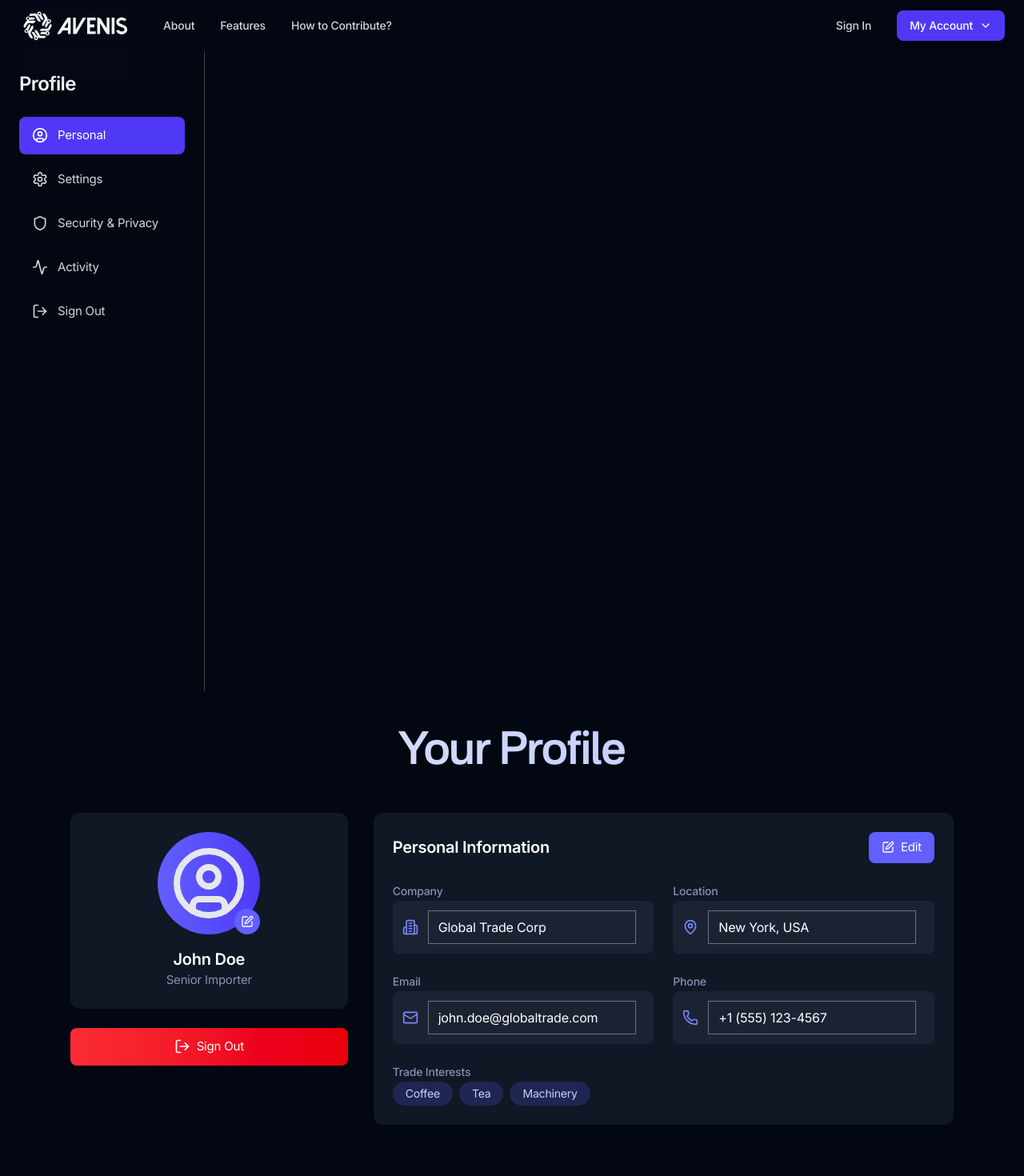
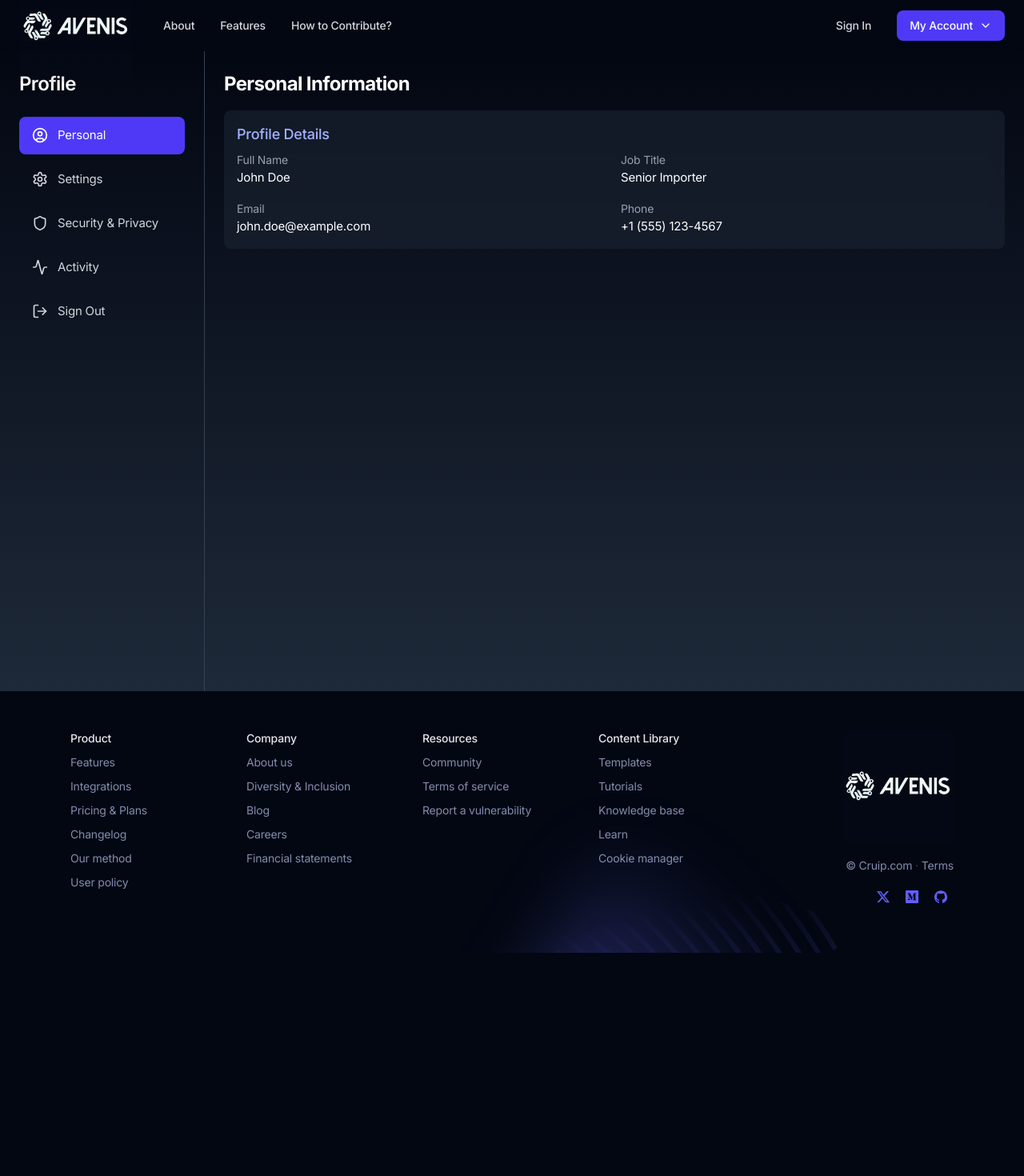
Before and after one commit to Eyuelwoldeh/TradeSphere-Front-end-tsx, a Next.js app: page /profile in a window 1280 px wide. Shown: the top 1470 px of the page at 80% size. After the commit the page ends 1191 px from the top, so only its background shows below. Built offline with nearby package versions, Linux system fonts and the light colour scheme.

Commit message:
Added Profile section authorization

```diff
--- a/app/profile/page.tsx
+++ b/app/profile/page.tsx
@@ -1,15 +1,130 @@
 "use client";
 import { useState } from "react";
 import { useRouter } from "next/navigation";
-import { UserCircle, Building2, MapPin, Mail, Phone, LogOut, Edit, Save, X } from "lucide-react";
+import { UserCircle, LogOut } from "lucide-react";
 import { Dialog } from "@headlessui/react";
-import { Sidebar, Menu, MenuItem, SubMenu } from 'react-pro-sidebar';
-import { Settings, Lock, Activity, Shield } from "lucide-react";
+import { Settings, Activity, Shield } from "lucide-react";
+
+// Create content components for each tab
+const PersonalContent = () => (
+  <div className="p-6">
+    <h2 className="text-2xl font-bold text-white mb-4">Personal Information</h2>
+    <div className="space-y-4">
+      <div className="bg-gray-800/50 p-4 rounded-lg backdrop-blur-sm">
+        <h3 className="text-lg font-medium text-indigo-300 mb-2">Profile Details</h3>
+        <div className="grid grid-cols-1 gap-4 md:grid-cols-2">
+          <div>
+            <label className="block text-sm text-gray-400">Full Name</label>
+            <p className="text-white">John Doe</p>
+          </div>
+          <div>
+            <label className="block text-sm text-gray-400">Job Title</label>
+            <p className="text-white">Senior Importer</p>
+          </div>
+          <div>
+            <label className="block text-sm text-gray-400">Email</label>
+            <p className="text-white">john.doe@example.com</p>
+          </div>
+          <div>
+            <label className="block text-sm text-gray-400">Phone</label>
+            <p className="text-white">+1 (555) 123-4567</p>
+          </div>
+        </div>
+      </div>
+    </div>
+  </div>
+);
+
+const SettingsContent = () => (
+  <div className="p-6">
+    <h2 className="text-2xl font-bold text-white mb-4">Account Settings</h2>
+    <div className="space-y-4">
+      <div className="bg-gray-800/50 p-4 rounded-lg backdrop-blur-sm">
+        <h3 className="text-lg font-medium text-indigo-300 mb-2">Preferences</h3>
+        <div className="space-y-3">
+          <div className="flex items-center justify-between">
+            <div>
+              <p className="text-white">Dark Mode</p>
+              <p className="text-sm text-gray-400">Toggle dark/light theme</p>
+            </div>
+            <div className="relative inline-block w-12 h-6 rounded-full bg-gray-600">
+              <div className="absolute left-1 top-1 h-4 w-4 rounded-full bg-white"></div>
+            </div>
+          </div>
+          <div className="flex items-center justify-between">
+            <div>
+              <p className="text-white">Email Notifications</p>
+              <p className="text-sm text-gray-400">Receive email updates</p>
+            </div>
+            <div className="relative inline-block w-12 h-6 rounded-full bg-indigo-600">
+              <div className="absolute right-1 top-1 h-4 w-4 rounded-full bg-white"></div>
+            </div>
+          </div>
+        </div>
+      </div>
+    </div>
+  </div>
+);
+
+type SecurityContentProps = {
+  onPasswordChange: () => void;
+};
+
+const SecurityContent = ({ onPasswordChange }: SecurityContentProps) => (
+  <div className="p-6">
+    <h2 className="text-2xl font-bold text-white mb-4">Security & Privacy</h2>
+    <div className="space-y-4">
+      <div className="bg-gray-800/50 p-4 rounded-lg backdrop-blur-sm">
+        <h3 className="text-lg font-medium text-indigo-300 mb-2">Password</h3>
+        <button onClick={onPasswordChange} className="px-4 py-2 bg-indigo-600 text-white rounded-lg hover:bg-indigo-700">
+          Change Password
+        </button>
+      </div>
+      <div className="bg-gray-800/50 p-4 rounded-lg backdrop-blur-sm">
+        <h3 className="text-lg font-medium text-indigo-300 mb-2">Two-Factor Authentication</h3>
+        <div className="flex items-center justify-between">
+          <div>
+            <p className="text-white">Enable 2FA</p>
+            <p className="text-sm text-gray-400">Add an extra layer of security</p>
+          </div>
+          <div className="relative inline-block w-12 h-6 rounded-full bg-gray-600">
+            <div className="absolute left-1 top-1 h-4 w-4 rounded-full bg-white"></div>
+          </div>
+        </div>
+      </div>
+    </div>
+  </div>
+);
+
+const ActivityContent = () => (
+  <div className="p-6">
+    <h2 className="text-2xl font-bold text-white mb-4">Recent Activity</h2>
+    <div className="space-y-4">
+      <div className="bg-gray-800/50 p-4 rounded-lg backdrop-blur-sm">
+        <h3 className="text-lg font-medium text-indigo-300 mb-2">Login History</h3>
+        <div className="space-y-3">
+          <div className="border-b border-gray-700 pb-2">
+            <p className="text-white font-medium">Today, 10:45 AM</p>
+            <p className="text-sm text-gray-400">Chrome on Windows • 192.168.1.1</p>
+          </div>
+          <div className="border-b border-gray-700 pb-2">
+            <p className="text-white font-medium">Yesterday, 8:30 PM</p>
+            <p className="text-sm text-gray-400">Safari on macOS • 192.168.1.2</p>
+          </div>
+          <div className="border-b border-gray-700 pb-2">
+            <p className="text-white font-medium">Feb 17, 2025, 3:15 PM</p>
+            <p className="text-sm text-gray-400">Firefox on Linux • 192.168.1.3</p>
+          </div>
+        </div>
+      </div>
+    </div>
+  </div>
+);
 
 const Profile = () => {
-  const [isEditing, setIsEditing] = useState(false);
   const router = useRouter();
-  let [isOpen, setIsOpen] = useState(false)
+  const [isOpen, setIsOpen] = useState(false);
+  const [selectedTab, setSelectedTab] = useState("personal");
 
   const menuItems = [
     { id: "personal", label: "Personal", icon: UserCircle },
@@ -17,16 +132,34 @@ const Profile = () => {
     { id: "security", label: "Security & Privacy", icon: Shield },
     { id: "activity", label: "Activity", icon: Activity },
   ];
-  const [selectedTab, setSelectedTab] = useState("personal");
+
+  const handlePasswordChange = () => {
+    router.push('/reset-password');
+  };
 
   const handleSignOut = () => {
     localStorage.removeItem("user");
     router.push("/");
   };
 
+  // Function to render the correct content based on selected tab
+  const renderContent = () => {
+    switch (selectedTab) {
+      case "personal":
+        return <PersonalContent />;
+      case "settings":
+        return <SettingsContent />;
+      case "security":
+        return <SecurityContent onPasswordChange={handlePasswordChange}/>;
+      case "activity":
+        return <ActivityContent />;
+      default:
+        return <PersonalContent />;
+    }
+  };
+
   return (
-
-    <section className="min-h-screen bg-gradient-to-b">
+    <section className="min-h-screen bg-gradient-to-b to-gray-800 flex">
       {/* Sidebar */}
       <aside className="h-screen w-64 p-6 border-r border-gray-700 bg-transparent">
         <h2 className="text-2xl font-semibold text-white mb-6">Profile</h2>
@@ -54,44 +187,13 @@ const Profile = () => {
           </button>
         </nav>
       </aside>
-      <div className="mx-auto max-w-6xl px-4 sm:px-6 py-12">
-        {/* Header Section */}
-        <div className="mb-12 text-center">
-          <h1 className="animate-[gradient_6s_linear_infinite] bg-[linear-gradient(to_right,var(--color-gray-200),var(--color-indigo-200),var(--color-gray-50),var(--color-indigo-300),var(--color-gray-200))] bg-[length:200%_auto] bg-clip-text font-nacelle text-4xl font-semibold text-transparent md:text-5xl">
-            Your Profile
-          </h1>
-        </div>
 
-        {/* Main Content */}
-        <div className="grid gap-8 md:grid-cols-3">
-          {/* Left Column - Profile Picture & Quick Actions */}
-          <div className="space-y-6">
-            <div className="rounded-xl bg-gray-800/50 p-6 backdrop-blur-sm">
-              <div className="flex flex-col items-center space-y-4">
-                <div className="relative">
-                  <div className="h-32 w-32 rounded-full bg-gradient-to-r from-indigo-500 to-indigo-600 flex items-center justify-center">
-                    <UserCircle className="h-24 w-24 text-gray-200" />
-                  </div>
-                  <button className="absolute bottom-0 right-0 rounded-full bg-indigo-500 p-2 text-white hover:bg-indigo-600">
-                    <Edit className="h-4 w-4" />
-                  </button>
-                </div>
-                <div className="text-center">
-                  <h2 className="text-xl font-semibold text-white">John Doe</h2>
-                  <p className="text-indigo-200/65">Senior Importer</p>
-                </div>
-              </div>
-            </div>
+      {/* Content Area */}
+      <main className="flex-1">
+        {renderContent()}
+      </main>
 
-            <button
-              onClick={() => setIsOpen(true)}
-              className="w-full rounded-lg bg-gradient-to-r from-red-500 to-red-600 px-4 py-3 text-white hover:from-red-600 hover:to-red-700 flex items-center justify-center gap-2"
-            >
-              <LogOut className="h-5 w-5" />
-              Sign Out
-            </button>
-          </div>
-          {/* Modal for Confirmation */}
+      {/* Sign Out Confirmation Modal */}
       <Dialog open={isOpen} onClose={() => setIsOpen(false)} className="fixed inset-0 z-50 flex items-center justify-center">
         <div className="fixed inset-0 bg-black bg-opacity-50" aria-hidden="true"></div>
         <Dialog.Panel className="relative bg-white rounded-lg shadow-lg p-6 max-w-sm mx-auto">
@@ -108,8 +210,8 @@ const Profile = () => {
             </button>
             <button
               onClick={() => {
-                    setIsOpen(false);  // Close the modal first
-                    setTimeout(handleSignOut, 300); // Delay sign out slightly to prevent instant navigation
+                setIsOpen(false);
+                setTimeout(handleSignOut, 300);
               }}
               className="px-4 py-2 bg-red-600 text-white rounded-lg hover:bg-red-700"
             >
@@ -118,112 +220,6 @@ const Profile = () => {
           </div>
         </Dialog.Panel>
       </Dialog>
-
-
-          {/* Middle Column - Personal Information */}
-          <div className="rounded-xl bg-gray-800/50 p-6 backdrop-blur-sm md:col-span-2">
-            <div className="mb-6 flex items-center justify-between">
-              <h3 className="text-xl font-semibold text-white">Personal Information</h3>
-              <button
-                onClick={() => setIsEditing(!isEditing)}
-                className="flex items-center gap-2 rounded-lg bg-indigo-500 px-4 py-2 text-white hover:bg-indigo-600"
-              >
-                {isEditing ? (
-                  <>
-                    <Save className="h-4 w-4" />
-                    Save
-                  </>
-                ) : (
-                  <>
-                    <Edit className="h-4 w-4" />
-                    Edit
-                  </>
-                )}
-              </button>
-            </div>
-
-            <div className="space-y-6">
-              <div className="grid gap-6 md:grid-cols-2">
-                <div className="space-y-2">
-                  <label className="text-sm font-medium text-indigo-200/65">Company</label>
-                  <div className="flex items-center gap-3 rounded-lg bg-gray-700/30 p-3">
-                    <Building2 className="h-5 w-5 text-indigo-400" />
-                    <input
-                      type="text"
-                      className="bg-transparent text-white focus:outline-none disabled:cursor-not-allowed"
-                      value="Global Trade Corp"
-                      disabled={!isEditing}
-                    />
-                  </div>
-                </div>
-
-                <div className="space-y-2">
-                  <label className="text-sm font-medium text-indigo-200/65">Location</label>
-                  <div className="flex items-center gap-3 rounded-lg bg-gray-700/30 p-3">
-                    <MapPin className="h-5 w-5 text-indigo-400" />
-                    <input
-                      type="text"
-                      className="bg-transparent text-white focus:outline-none disabled:cursor-not-allowed"
-                      value="New York, USA"
-                      disabled={!isEditing}
-                    />
-                  </div>
-                </div>
-
-                <div className="space-y-2">
-                  <label className="text-sm font-medium text-indigo-200/65">Email</label>
-                  <div className="flex items-center gap-3 rounded-lg bg-gray-700/30 p-3">
-                    <Mail className="h-5 w-5 text-indigo-400" />
-                    <input
-                      type="email"
-                      className="bg-transparent text-white focus:outline-none disabled:cursor-not-allowed"
-                      value="john.doe@globaltrade.com"
-                      disabled={!isEditing}
-                    />
-                  </div>
-                </div>
-
-                <div className="space-y-2">
-                  <label className="text-sm font-medium text-indigo-200/65">Phone</label>
-                  <div className="flex items-center gap-3 rounded-lg bg-gray-700/30 p-3">
-                    <Phone className="h-5 w-5 text-indigo-400" />
-                    <input
-                      type="tel"
-                      className="bg-transparent text-white focus:outline-none disabled:cursor-not-allowed"
-                      value="+1 (555) 123-4567"
-                      disabled={!isEditing}
-                    />
-                  </div>
-                </div>
-              </div>
-
-              <div className="space-y-2">
-                <label className="text-sm font-medium text-indigo-200/65">Trade Interests</label>
-                <div className="flex flex-wrap gap-2">
-                  {['Coffee', 'Tea', 'Machinery'].map((interest) => (
-                    <span
-                      key={interest}
-                      className="rounded-full bg-indigo-500/20 px-4 py-1 text-sm text-indigo-200"
-                    >
-                      {interest}
-                      {isEditing && (
-                        <button className="ml-2 text-indigo-300 hover:text-indigo-100">
-                          <X className="h-3 w-3 inline" />
-                        </button>
-                      )}
-                    </span>
-                  ))}
-                  {isEditing && (
-                    <button className="rounded-full bg-indigo-500 px-4 py-1 text-sm text-white hover:bg-indigo-600">
-                      + Add Interest
-                    </button>
-                  )}
-                </div>
-              </div>
-            </div>
-          </div>
-        </div>
-      </div>
     </section>
   );
 };
```
Lines whose indentation alone changed are shown as unchanged.
